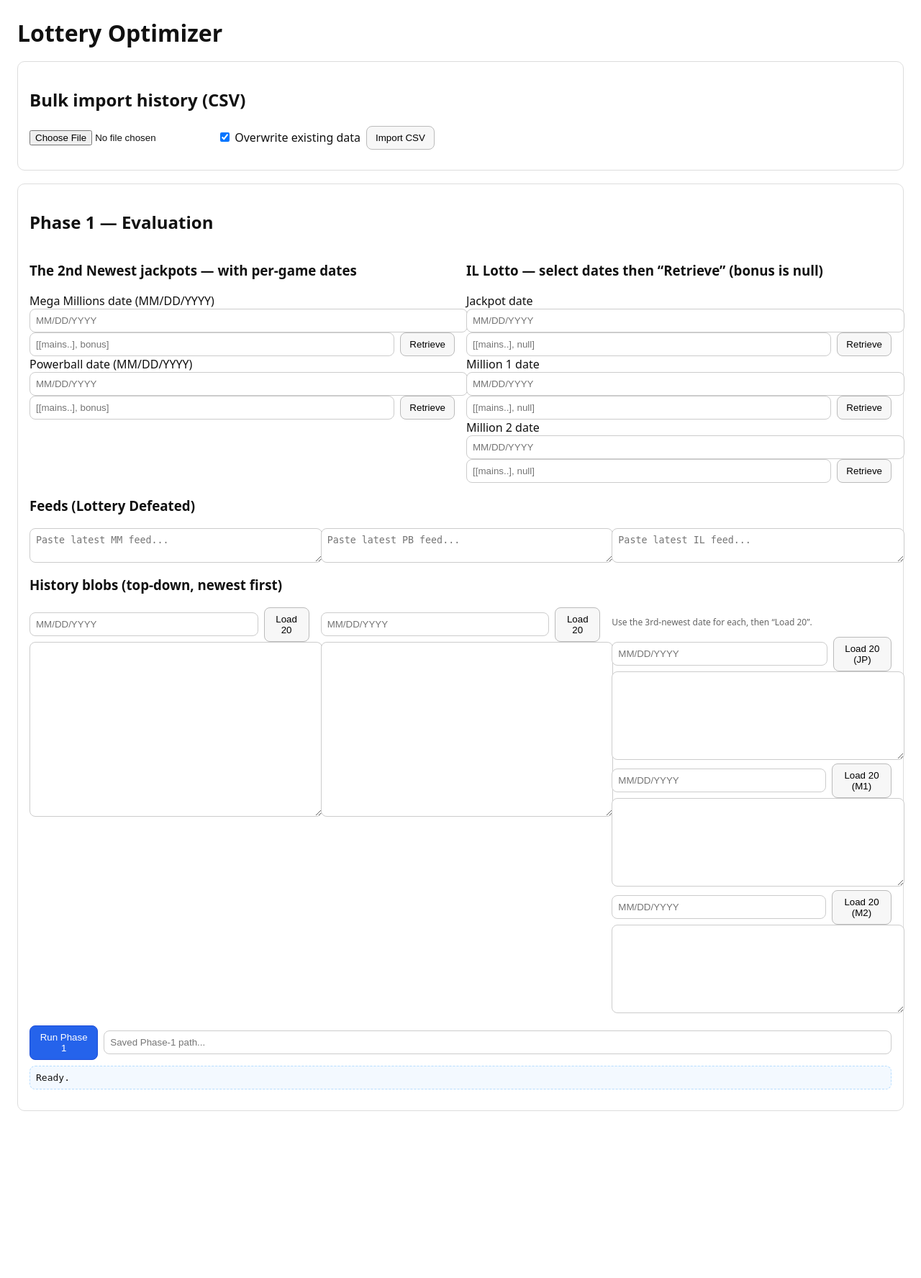
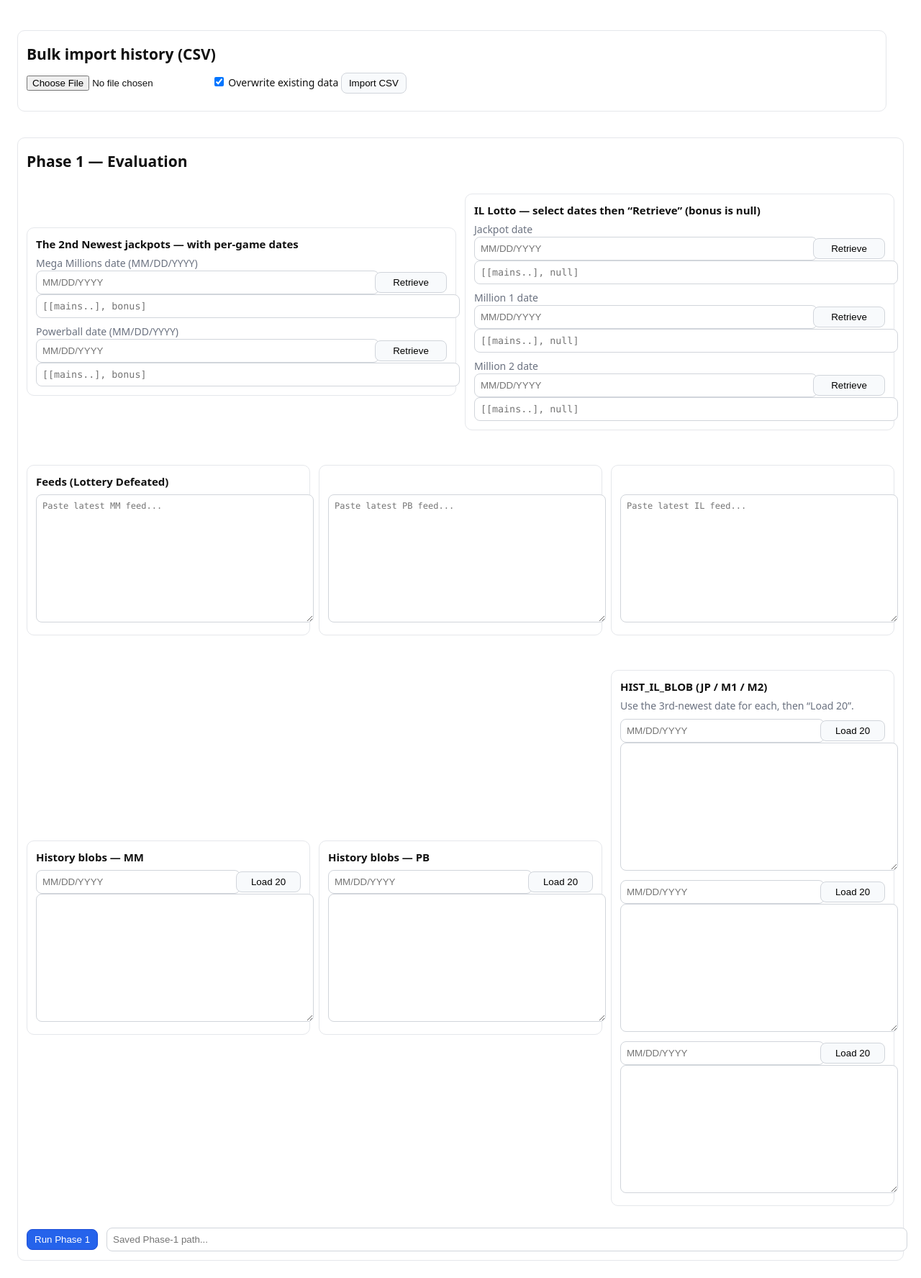
Before and after one commit to lettiehsu/lottery-optimizer, a Flask app: page / in a window 1280 px wide. Shown: the whole page at 72% size. Before the commit the page ends 1544 px from the top, so only its background shows below. Run offline with Flask 3, Linux system fonts and the light colour scheme.

Commit message:
Update index.html

```diff
--- a/templates/index.html
+++ b/templates/index.html
@@ -1,132 +1,206 @@
 <!doctype html>
-<html>
+<html lang="en">
 <head>
-  <meta charset="utf-8" />
+  <meta charset="utf-8"/>
   <title>Lottery Optimizer</title>
-  <link rel="stylesheet" href="/static/styles.css" />
+  <meta name="viewport" content="width=device-width, initial-scale=1"/>
+  <link rel="stylesheet" href="/static/styles.css"/>
+  <style>
+    body{font:14px/1.35 system-ui, -apple-system, Segoe UI, Roboto, Arial}
+    .row{display:grid; gap:12px}
+    .grid2{grid-template-columns: 1fr 1fr}
+    .grid3{grid-template-columns: 1fr 1fr 1fr}
+    .card{border:1px solid #e5e7eb; border-radius:10px; padding:12px; background:#fff}
+    h2{margin:6px 0 12px}
+    h3{margin:0 0 8px; font-size:15px}
+    .btn{padding:6px 10px; border:1px solid #d1d5db; border-radius:8px; background:#f8fafc; cursor:pointer}
+    .btn.primary{background:#2563eb; border-color:#1d4ed8; color:#fff}
+    input[type="text"]{width:100%; padding:8px; border:1px solid #d1d5db; border-radius:8px}
+    textarea{width:100%; height:160px; padding:8px; border:1px solid #d1d5db; border-radius:8px; font-family:ui-monospace, SFMono-Regular, Menlo, Consolas, monospace; font-size:12px}
+    .muted{color:#6b7280}
+    .pre{white-space:pre-wrap; font-family:ui-monospace, SFMono-Regular, Menlo, Consolas, monospace; font-size:12px}
+    .table{width:100%; border-collapse:collapse; font-size:13px}
+    .table th,.table td{border-top:1px solid #e5e7eb; padding:6px; vertical-align:top}
+    .mono{font-family:ui-monospace, SFMono-Regular, Menlo, Consolas, monospace}
+  </style>
 </head>
 <body>
-  <h1>Lottery Optimizer</h1>
+  <div class="row" style="grid-template-columns:1fr auto auto; align-items:end" class="card">
+    <div class="card">
+      <h2>Bulk import history (CSV)</h2>
+      <form id="csvForm">
+        <input type="file" id="csvFile" name="file" accept=".csv"/>
+        <label><input type="checkbox" id="overwrite" checked/> Overwrite existing data</label>
+        <button class="btn" type="submit">Import CSV</button>
+      </form>
+      <pre id="csvResult" class="pre"></pre>
+    </div>
+  </div>
 
-  <!-- CSV upload -->
-  <section class="card">
-    <h2>Bulk import history (CSV)</h2>
-    <div class="row">
-      <input type="file" id="csvFile" />
-      <label><input type="checkbox" id="csvOverwrite" checked> Overwrite existing data</label>
-      <button id="btnImportCSV">Import CSV</button>
-    </div>
-    <pre id="csvResult" class="mono small"></pre>
-  </section>
+  <div class="card">
+    <h2>Phase 1 — Evaluation</h2>
 
-  <section class="card">
-    <h2>Phase 1 — Evaluation</h2>
-    <div class="grid2">
-      <!-- Left: MM & PB -->
-      <div>
+    <div class="row grid2">
+      <div class="card">
         <h3>The 2nd Newest jackpots — with per-game dates</h3>
 
-        <label>Mega Millions date (MM/DD/YYYY)
-          <input id="mmDate" type="text" placeholder="MM/DD/YYYY" />
-        </label>
-        <div class="row">
-          <input id="mmPreview" type="text" placeholder="[[mains..], bonus]" />
-          <button id="btnRetrieveMM">Retrieve</button>
+        <div>
+          <div class="muted">Mega Millions date (MM/DD/YYYY)</div>
+          <div class="row" style="grid-template-columns:auto 100px">
+            <input id="mmDate" type="text" placeholder="MM/DD/YYYY">
+            <button class="btn" id="mmFetch">Retrieve</button>
+          </div>
+          <input id="mmPreview" type="text" class="mono" placeholder="[[mains..], bonus]">
         </div>
 
-        <label>Powerball date (MM/DD/YYYY)
-          <input id="pbDate" type="text" placeholder="MM/DD/YYYY" />
-        </label>
-        <div class="row">
-          <input id="pbPreview" type="text" placeholder="[[mains..], bonus]" />
-          <button id="btnRetrievePB">Retrieve</button>
+        <div style="margin-top:10px">
+          <div class="muted">Powerball date (MM/DD/YYYY)</div>
+          <div class="row" style="grid-template-columns:auto 100px">
+            <input id="pbDate" type="text" placeholder="MM/DD/YYYY">
+            <button class="btn" id="pbFetch">Retrieve</button>
+          </div>
+          <input id="pbPreview" type="text" class="mono" placeholder="[[mains..], bonus]">
         </div>
       </div>
 
-      <!-- Right: IL trio -->
-      <div>
+      <div class="card">
         <h3>IL Lotto — select dates then “Retrieve” (bonus is null)</h3>
 
-        <label>Jackpot date
-          <input id="ilJPDate" type="text" placeholder="MM/DD/YYYY" />
-        </label>
-        <div class="row">
-          <input id="ilJPPreview" type="text" placeholder="[[mains..], null]" />
-          <button id="btnRetrieveILJP">Retrieve</button>
+        <div>
+          <div class="muted">Jackpot date</div>
+          <div class="row" style="grid-template-columns:auto 100px">
+            <input id="ilJPDate" type="text" placeholder="MM/DD/YYYY">
+            <button class="btn" id="ilJPFetch">Retrieve</button>
+          </div>
+          <input id="ilJPPreview" type="text" class="mono" placeholder="[[mains..], null]">
         </div>
 
-        <label>Million 1 date
-          <input id="ilM1Date" type="text" placeholder="MM/DD/YYYY" />
-        </label>
-        <div class="row">
-          <input id="ilM1Preview" type="text" placeholder="[[mains..], null]" />
-          <button id="btnRetrieveILM1">Retrieve</button>
+        <div style="margin-top:10px">
+          <div class="muted">Million 1 date</div>
+          <div class="row" style="grid-template-columns:auto 100px">
+            <input id="ilM1Date" type="text" placeholder="MM/DD/YYYY">
+            <button class="btn" id="ilM1Fetch">Retrieve</button>
+          </div>
+          <input id="ilM1Preview" type="text" class="mono" placeholder="[[mains..], null]">
         </div>
 
-        <label>Million 2 date
-          <input id="ilM2Date" type="text" placeholder="MM/DD/YYYY" />
-        </label>
-        <div class="row">
-          <input id="ilM2Preview" type="text" placeholder="[[mains..], null]" />
-          <button id="btnRetrieveILM2">Retrieve</button>
+        <div style="margin-top:10px">
+          <div class="muted">Million 2 date</div>
+          <div class="row" style="grid-template-columns:auto 100px">
+            <input id="ilM2Date" type="text" placeholder="MM/DD/YYYY">
+            <button class="btn" id="ilM2Fetch">Retrieve</button>
+          </div>
+          <input id="ilM2Preview" type="text" class="mono" placeholder="[[mains..], null]">
         </div>
       </div>
     </div>
 
-    <h3>Feeds (Lottery Defeated)</h3>
-    <div class="grid3">
-      <textarea id="feedMM" placeholder="Paste latest MM feed..."></textarea>
-      <textarea id="feedPB" placeholder="Paste latest PB feed..."></textarea>
-      <textarea id="feedIL" placeholder="Paste latest IL feed..."></textarea>
-    </div>
-
-    <h3>History blobs (top-down, newest first)</h3>
-    <div class="grid3">
-      <div>
-        <div class="row">
-          <input id="mmHistDate" type="text" placeholder="MM/DD/YYYY" />
-          <button id="btnLoad20MM">Load 20</button>
-        </div>
-        <textarea id="mmHistBlob" class="mono" rows="15"></textarea>
+    <div class="row grid3" style="margin-top:12px">
+      <div class="card">
+        <h3>Feeds (Lottery Defeated)</h3>
+        <textarea id="feedMM" placeholder="Paste latest MM feed..."></textarea>
       </div>
-
-      <div>
-        <div class="row">
-          <input id="pbHistDate" type="text" placeholder="MM/DD/YYYY" />
-          <button id="btnLoad20PB">Load 20</button>
-        </div>
-        <textarea id="pbHistBlob" class="mono" rows="15"></textarea>
+      <div class="card">
+        <h3>&nbsp;</h3>
+        <textarea id="feedPB" placeholder="Paste latest PB feed..."></textarea>
       </div>
-
-      <div>
-        <p class="small muted">Use the 3rd-newest date for each, then “Load 20”.</p>
-        <div class="row">
-          <input id="ilJPHistDate" type="text" placeholder="MM/DD/YYYY" />
-          <button id="btnLoad20ILJP">Load 20 (JP)</button>
-        </div>
-        <textarea id="ilJPHistBlob" class="mono" rows="7"></textarea>
-
-        <div class="row">
-          <input id="ilM1HistDate" type="text" placeholder="MM/DD/YYYY" />
-          <button id="btnLoad20ILM1">Load 20 (M1)</button>
-        </div>
-        <textarea id="ilM1HistBlob" class="mono" rows="7"></textarea>
-
-        <div class="row">
-          <input id="ilM2HistDate" type="text" placeholder="MM/DD/YYYY" />
-          <button id="btnLoad20ILM2">Load 20 (M2)</button>
-        </div>
-        <textarea id="ilM2HistBlob" class="mono" rows="7"></textarea>
+      <div class="card">
+        <h3>&nbsp;</h3>
+        <textarea id="feedIL" placeholder="Paste latest IL feed..."></textarea>
       </div>
     </div>
 
-    <div class="row mt">
-      <button id="btnRunPhase1" class="primary">Run Phase 1</button>
-      <input id="savedPhase1Path" type="text" placeholder="Saved Phase-1 path..." />
+    <div class="row" style="grid-template-columns:1fr 1fr 1fr; margin-top:12px">
+      <div class="card">
+        <h3>History blobs — MM</h3>
+        <div class="row" style="grid-template-columns:auto 90px">
+          <input id="histMMDate" type="text" placeholder="MM/DD/YYYY">
+          <button class="btn" id="histMMBtn">Load 20</button>
+        </div>
+        <textarea id="histMM"></textarea>
+      </div>
+
+      <div class="card">
+        <h3>History blobs — PB</h3>
+        <div class="row" style="grid-template-columns:auto 90px">
+          <input id="histPBDate" type="text" placeholder="MM/DD/YYYY">
+          <button class="btn" id="histPBBtn">Load 20</button>
+        </div>
+        <textarea id="histPB"></textarea>
+      </div>
+
+      <div class="card">
+        <h3>HIST_IL_BLOB (JP / M1 / M2)</h3>
+
+        <div class="muted">Use the 3rd-newest date for each, then “Load 20”.</div>
+
+        <div style="margin-top:8px">
+          <div class="row" style="grid-template-columns:auto 90px">
+            <input id="histILJPDate" type="text" placeholder="MM/DD/YYYY">
+            <button class="btn" id="histILJPBtn">Load 20</button>
+          </div>
+          <textarea id="histILJP"></textarea>
+        </div>
+
+        <div style="margin-top:8px">
+          <div class="row" style="grid-template-columns:auto 90px">
+            <input id="histILM1Date" type="text" placeholder="MM/DD/YYYY">
+            <button class="btn" id="histILM1Btn">Load 20</button>
+          </div>
+          <textarea id="histILM1"></textarea>
+        </div>
+
+        <div style="margin-top:8px">
+          <div class="row" style="grid-template-columns:auto 90px">
+            <input id="histILM2Date" type="text" placeholder="MM/DD/YYYY">
+            <button class="btn" id="histILM2Btn">Load 20</button>
+          </div>
+          <textarea id="histILM2"></textarea>
+        </div>
+      </div>
     </div>
 
-    <pre id="runLog" class="mono small"></pre>
-  </section>
+    <div class="row" style="grid-template-columns:auto 1fr; margin-top:12px; align-items:center">
+      <button class="btn primary" id="runPhase1">Run Phase 1</button>
+      <input id="savedPhase1Path" type="text" readonly placeholder="Saved Phase-1 path..." />
+    </div>
+
+    <!-- RESULTS -->
+    <div class="card" id="phase1Results" style="margin-top:12px; display:none">
+      <h3>Phase 1 — Results</h3>
+      <div id="p1Summary" class="pre"></div>
+
+      <div class="row grid3" style="margin-top:10px">
+        <div class="card">
+          <h3>MM exact rows vs NJ</h3>
+          <table class="table" id="mmExact"></table>
+        </div>
+        <div class="card">
+          <h3>PB exact rows vs NJ</h3>
+          <table class="table" id="pbExact"></table>
+        </div>
+        <div class="card">
+          <h3>IL exact rows vs NJ</h3>
+          <table class="table" id="ilExact"></table>
+        </div>
+      </div>
+
+      <div class="row grid3" style="margin-top:10px">
+        <div class="card">
+          <h3>Bands — IL</h3>
+          <div id="bandsIL" class="pre"></div>
+        </div>
+        <div class="card">
+          <h3>Bands — MM</h3>
+          <div id="bandsMM" class="pre"></div>
+        </div>
+        <div class="card">
+          <h3>Bands — PB</h3>
+          <div id="bandsPB" class="pre"></div>
+        </div>
+      </div>
+    </div>
+  </div>
 
   <script src="/static/app.js"></script>
 </body>
```
